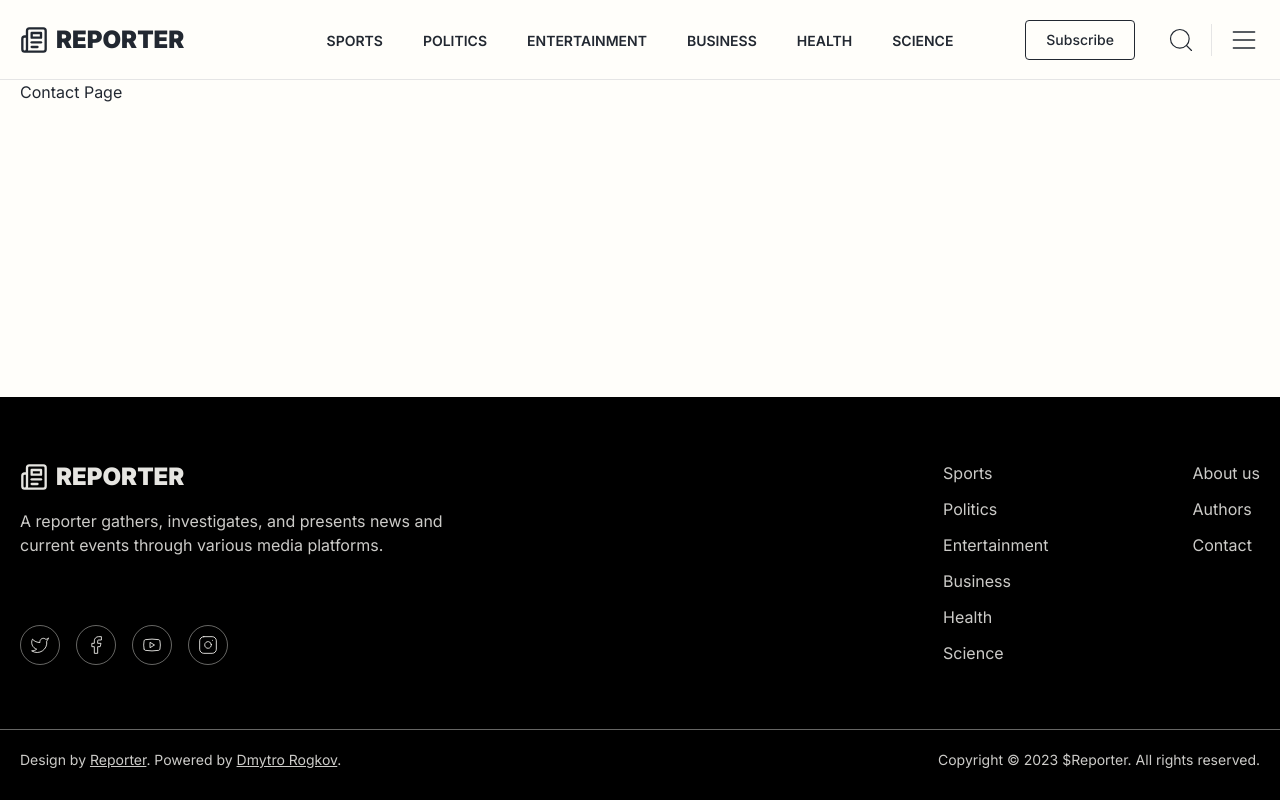
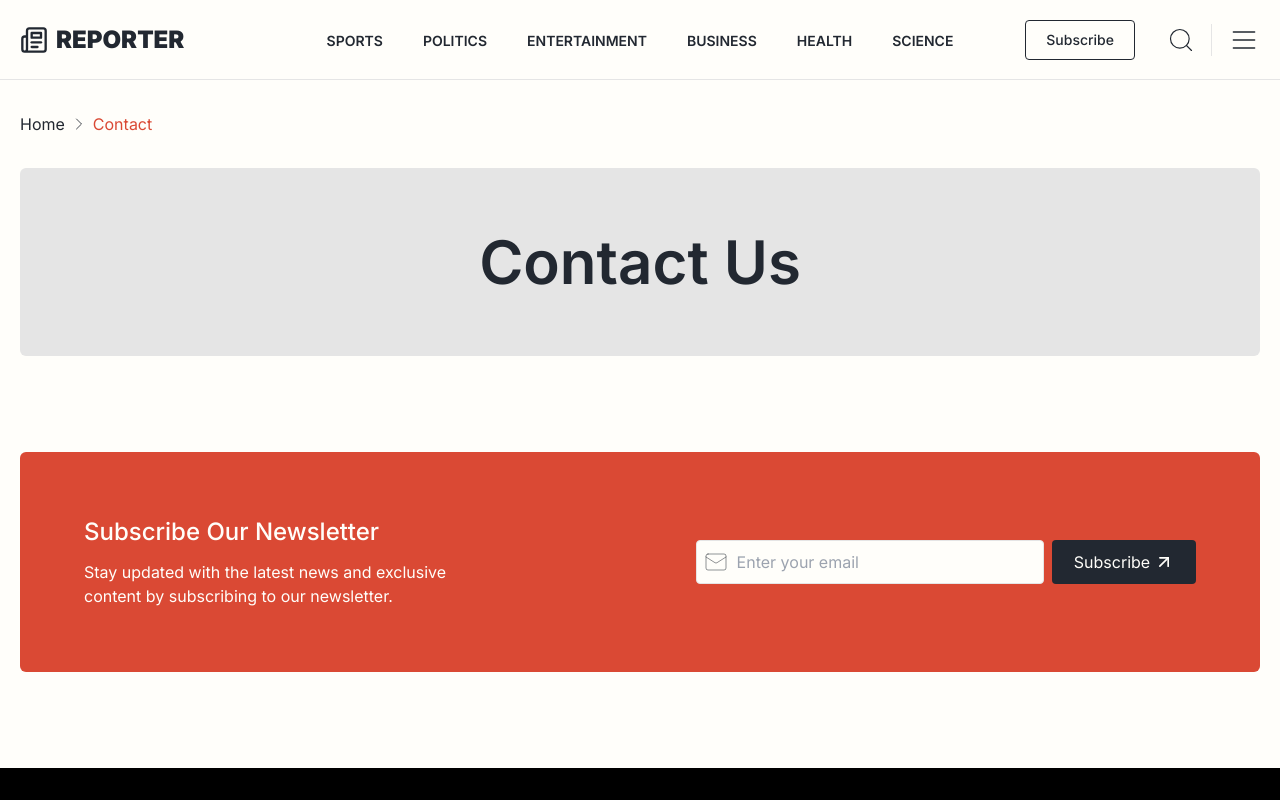
Before and after one commit to dimarogkov/next-reported, a Next.js app: page /contact in a window 1280 px wide. Shown: the top 800 px of the page. Built offline with nearby package versions, Linux system fonts and the light colour scheme.

Commit message:
add Banner

```diff
--- a/app/(pages)/contact/page.tsx
+++ b/app/(pages)/contact/page.tsx
@@ -1,4 +1,5 @@
 import { Metadata } from 'next';
+import { Banner, Breadcrumbs, Subscribe } from '@/src/components/blocks';
 
 export const metadata: Metadata = {
     title: 'Contact Page',
@@ -6,9 +7,17 @@ export const metadata: Metadata = {
 
 const ContactPage = () => {
     return (
-        <section className='relative w-full'>
-            <div>Contact Page</div>
-        </section>
+        <>
+            <Breadcrumbs className='my-6 xl:my-8' />
+
+            <Banner title='Contact Us' className='mb-10 sm:mb-12 lg:mb-20 xl:mb-24 mt-6 sm:mt-0' />
+
+            {/* <ContactInfo className='mb-10 sm:mb-12 lg:mb-20 xl:mb-24' /> */}
+
+            {/* <ContactForm className='mb-10 sm:mb-12 lg:mb-20 xl:mb-24' /> */}
+
+            <Subscribe className='mb-10 sm:mb-12 lg:mb-20 xl:mb-24' />
+        </>
     );
 };
 
--- /dev/null
+++ b/src/components/blocks/Banner.tsx
@@ -0,0 +1,18 @@
+import { Title } from '../ui';
+
+type Props = {
+    title: string;
+    className?: string;
+};
+
+const Banner: React.FC<Props> = ({ title, className = '' }) => {
+    return (
+        <section
+            className={`relative w-full text-center px-5 md:px-10 py-8 md:py-12 lg:py-16 rounded-md bg-gray mt-10 sm:mt-0 ${className}`}
+        >
+            <Title>{title}</Title>
+        </section>
+    );
+};
+
+export default Banner;
--- /dev/null
+++ b/src/components/blocks/ContactInfo.tsx
@@ -0,0 +1,13 @@
+type Props = {
+    className?: string;
+};
+
+const ContactInfo: React.FC<Props> = ({ className = '' }) => {
+    return (
+        <section className={`relative w-full ${className}`}>
+            <div></div>
+        </section>
+    );
+};
+
+export default ContactInfo;
--- a/src/components/blocks/index.ts
+++ b/src/components/blocks/index.ts
@@ -1,9 +1,11 @@
 import AuthorBanner from './AuthorBanner';
 import AuthorNews from './AuthorNews';
 import Authors from './Authors';
+import Banner from './Banner';
 import Breadcrumbs from './Breadcrumb';
 import Categories from './Categories';
 import CategoryNews from './CategoryNews';
+import ContactInfo from './ContactInfo';
 import CtyBanner from './CtyBanner';
 import Footer from './Footer';
 import Header from './Header';
@@ -20,9 +22,11 @@ export {
     AuthorBanner,
     AuthorNews,
     Authors,
+    Banner,
     Breadcrumbs,
     Categories,
     CategoryNews,
+    ContactInfo,
     CtyBanner,
     Footer,
     Header,
```
